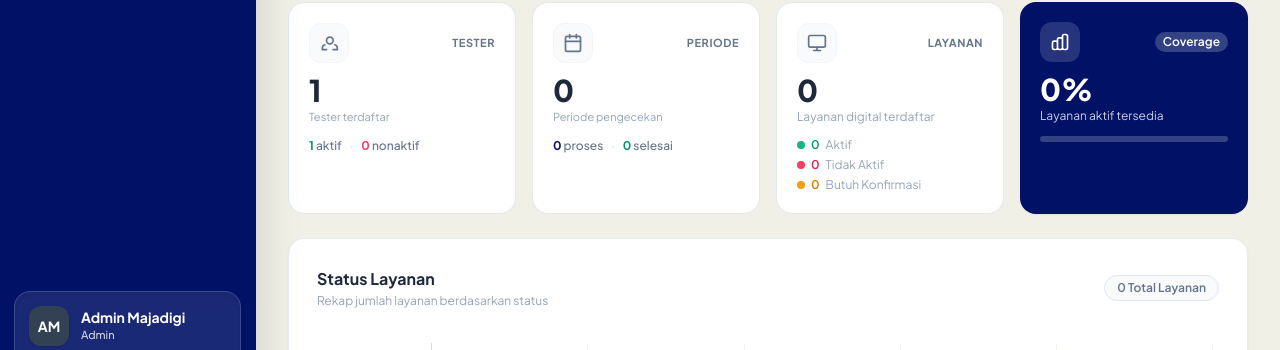
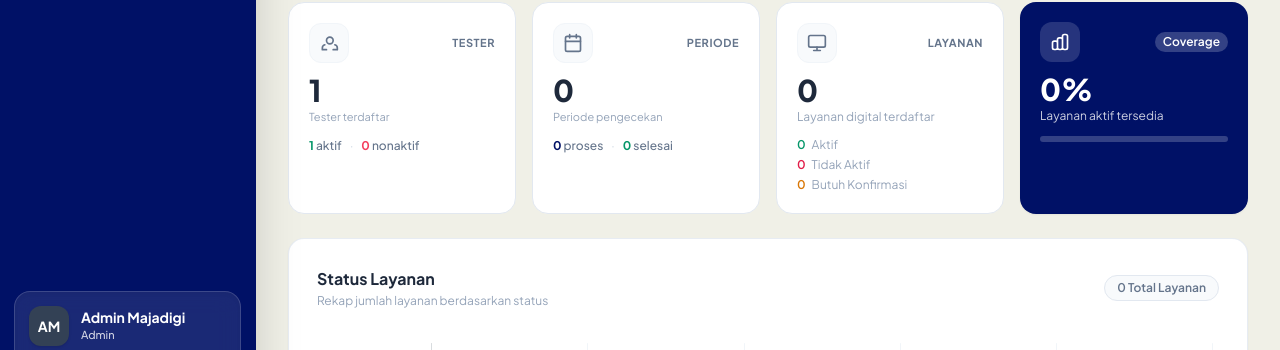
Before and after one commit to EvelinSA05/sistem-informasi-pengecekan-dan-monitoring-layanan-terpadu, a Laravel app: page /dashboard in a window 1280 px wide. Shown: the part 375-725 px from the top of the page. Run offline with Laravel 12, Linux system fonts and the light colour scheme; a user stored in the database is signed in; data comes from the database, SQL or seed files in the repository; data that the repository does not hold is empty; a map, chart or similar area stays blank; style sheets or scripts are compiled from the project's sources; some libraries are stand-ins or nearby versions.

Commit message:
style: remove indicator dots from service stats and period status badges

```diff
--- a/resources/js/Pages/Dashboard.vue
+++ b/resources/js/Pages/Dashboard.vue
@@ -711,17 +711,14 @@ function submitCheck() {
  </div>
  <div class="flex flex-col gap-1 text-xs">
  <div class="flex items-center gap-1.5">
- <span class="w-2 h-2 rounded-full bg-emerald-500 shrink-0"></span>
  <span class="font-semibold text-emerald-600">{{ serviceStats.aktif }}</span>
  <span class="text-slate-400">Aktif</span>
  </div>
  <div class="flex items-center gap-1.5">
- <span class="w-2 h-2 rounded-full bg-rose-500 shrink-0"></span>
  <span class="font-semibold text-rose-600">{{ serviceStats.nonaktif }}</span>
  <span class="text-slate-400">Tidak Aktif</span>
  </div>
  <div class="flex items-center gap-1.5">
- <span class="w-2 h-2 rounded-full bg-amber-500 shrink-0"></span>
  <span class="font-semibold text-amber-600">{{ serviceStats.butuhkonfirmasi ?? 0 }}</span>
  <span class="text-slate-400">Butuh Konfirmasi</span>
  </div>
@@ -958,10 +955,9 @@ function submitCheck() {
  <div class="flex items-center justify-between mb-1">
  <div class="flex items-center gap-2 min-w-0">
  <span
- class="shrink-0 inline-flex items-center gap-1 px-1.5 py-0.5 rounded text-[10px] font-bold"
+ class="shrink-0 inline-flex items-center px-2 py-0.5 rounded text-[10px] font-bold"
  :class="statusClass(p.status)"
  >
- <span class="w-1.5 h-1.5 rounded-full" :class="statusDotClass(p.status)"></span>
  {{ statusLabel(p.status) }}
  </span>
  <span class="text-xs text-slate-600 font-medium truncate">{{ p.date_label }}</span>
@@ -1016,10 +1012,9 @@ function submitCheck() {
  </td>
  <td class="px-4 py-3.5">
  <span
- class="inline-flex items-center gap-1.5 px-2.5 py-1 rounded-lg text-xs font-semibold"
+ class="inline-flex items-center px-2.5 py-1 rounded-lg text-xs font-semibold"
  :class="statusClass(p.status)"
  >
- <span class="w-1.5 h-1.5 rounded-full" :class="statusDotClass(p.status)"></span>
  {{ statusLabel(p.status) }}
  </span>
  </td>
```
